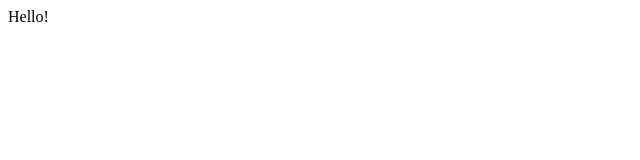
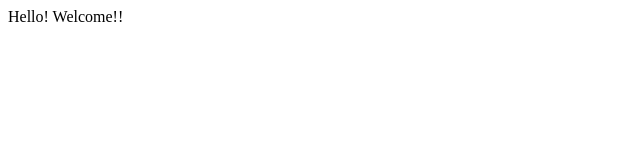
Before and after one commit to vjeferica/test, a plain HTML site: page WebContent/index.html in a window 1280 px wide. Shown: the full height of the page, 0-640 px from the left. Drawn offline with Linux system fonts and the light colour scheme.

Commit message:
more changes to index

```diff
--- a/WebContent/index.html
+++ b/WebContent/index.html
@@ -5,6 +5,6 @@
 <title>Insert title here</title>
 </head>
 <body>
-Hello!
+Hello! Welcome!!
 </body>
 </html>
```
